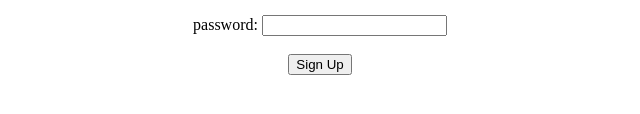
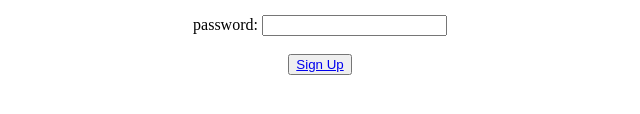
Before and after one commit to PriyankaShivgonda/WebTechnology.github.io, a plain HTML site: page Sign Up.html in a window 1280 px wide. Shown: the part 222-336 px from the top of the page, 320-960 px from the left. Drawn offline with Linux system fonts and the light colour scheme.

Commit message:
Add files via upload

```diff
--- a/Sign Up.html
+++ b/Sign Up.html
@@ -11,7 +11,9 @@
     <form action="C:\Users\Admin\Desktop\Web Technology Applications\Html\Zomato clone\Home_page.html">
     Email: <input type="email" required id="email"><br><br>
     password: <input type="password"  required="password"><br><br>
-    <button>Sign Up</button>
+    <a href="" target="_blank">
+        <button><a href="C:\Users\Admin\Desktop\Web Technology Applications\Html\Zomato clone\Home_page.html" target="_self">Sign Up</button>
+    </a>
 </form>
     </center>
 
```
